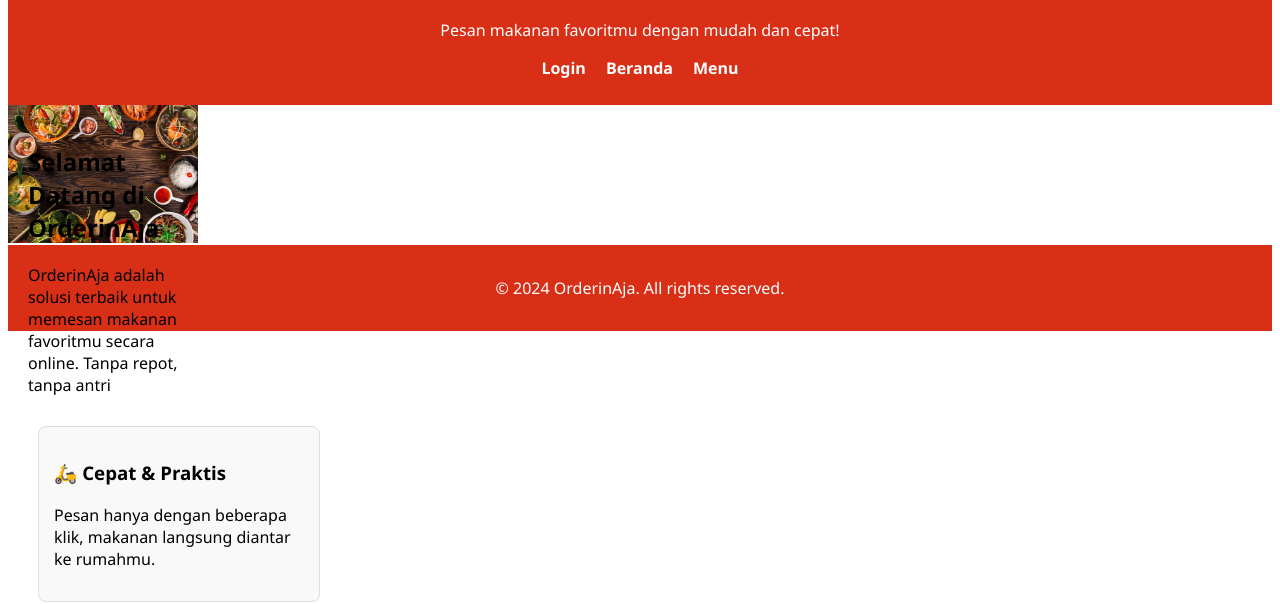
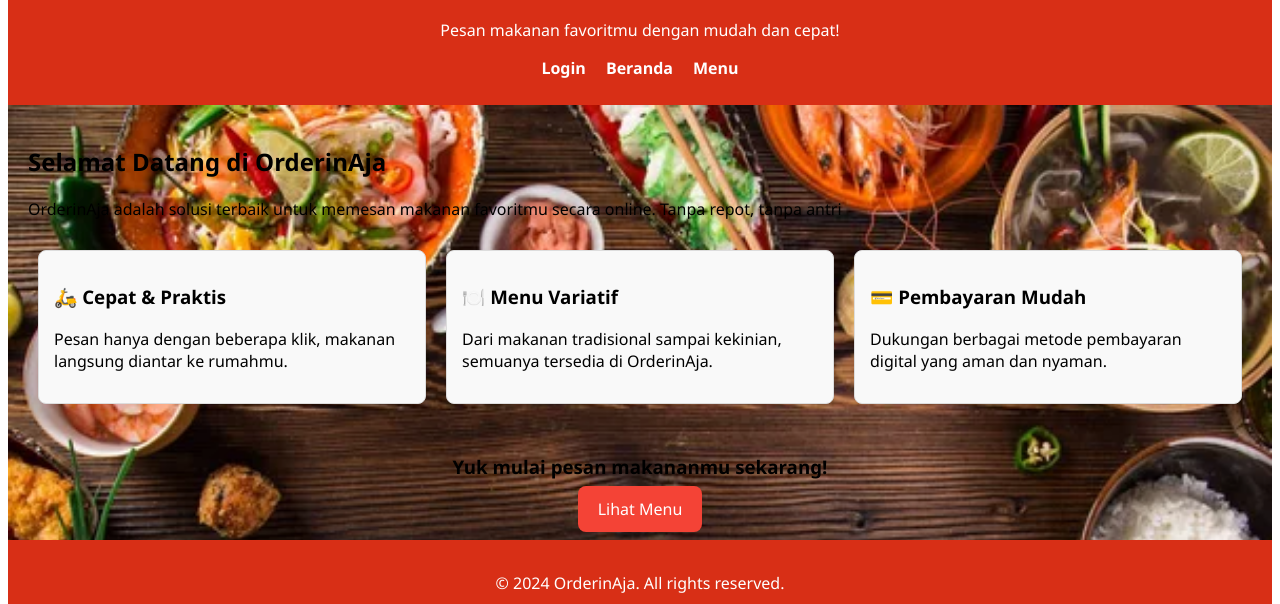
Before and after one commit to AcHaDSW/Tugas-akhir, a plain HTML site: page halamanberanda.html in a window 1280 px wide. Shown: the part 196-800 px from the top of the page. Drawn offline with Linux system fonts and the light colour scheme.

Commit message:
menghapus css

```diff
--- a/halamanberanda.html
+++ b/halamanberanda.html
@@ -85,8 +85,6 @@
       background-image: url(bg2.jpg);
       background-repeat: no-repeat;
       background-size: 100%;
-      width: 150px;
-    height: 100px;
     }
 
   </style>
```
